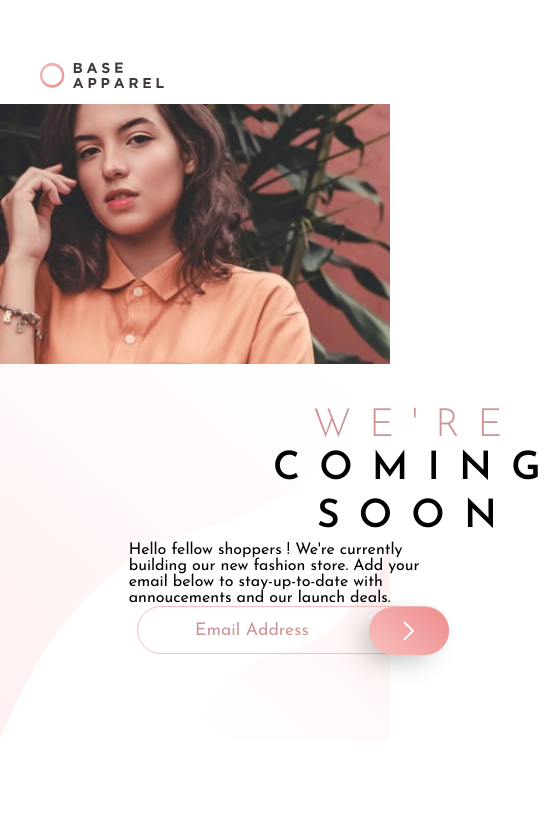
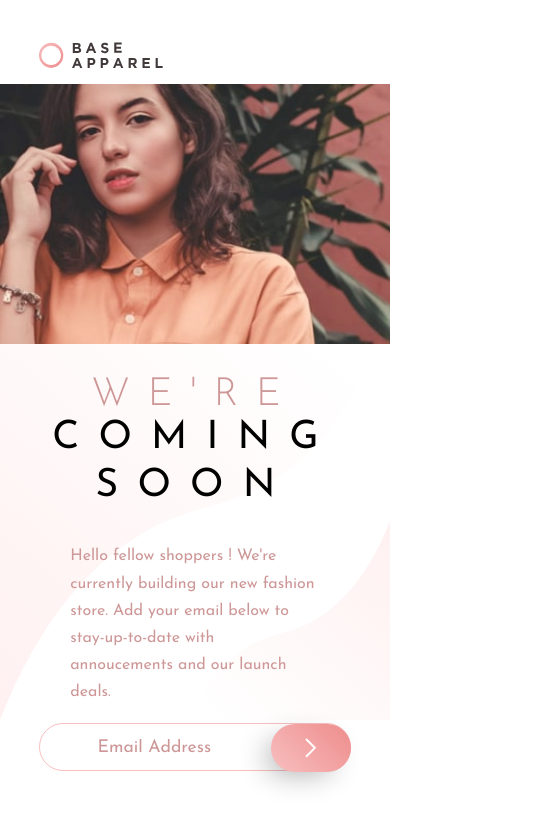
Before and after one commit to poloskanini/Challenge-2-final, a plain HTML site: page index.html in a window 390 px wide. Shown: the whole page, 560 px wide, since content can reach past the window. Drawn offline with Linux system fonts and the light colour scheme.

Commit message:
Good version

```diff
--- a/index.html
+++ b/index.html
@@ -14,9 +14,9 @@
             <div class="content">
                 <div class="description">
                     <div class="title-text">
-                        <h1 class="were">WE'RE</h1>
-                        <h1 class="coming">COMING</h1>
-                        <h1 class="soon">SOON</h1>
+                        <div class="were">WE'RE</div>
+                        <div class="coming">COMING</div>
+                        <div class="soon">SOON</div>
                     </div>
                     <div class="promo">
                     <p>Hello fellow shoppers ! We're currently building our new fashion store. Add your email below to stay-up-to-date with annoucements and our launch deals.</p>
--- a/style.css
+++ b/style.css
@@ -27,7 +27,7 @@ body {
     grid-template-columns: 1fr calc(100vh *(610/800));
     grid-template-rows: auto 1fr ;
     width: 100vw;
-    height: 100%;
+    height: 100vh;
 }
 .main {
     grid-row: 1 / 3;
@@ -39,20 +39,12 @@ body {
     /* padding: 0 50px; */
 }
 /* MAIN STYLE */
-.content {
-    display: flex;
-    flex-wrap: wrap;
-    align-items: center;
-    height: 100vh;
-    width: 50%;
-    /* margin: 10rem; */
-}
 .logo-container {
     grid-row: 1;
     grid-column: 1;
     height: 5vh;
     z-index: 2;
-    padding: 5vh 5vw;
+    padding: 5vh 10vw;
 }
 .logo {
     background-image: url(images/logo.svg);
@@ -60,41 +52,66 @@ body {
     background-size: contain;
     grid-row: 1;
     grid-column: 1;
-    height: 6vh;
+    height: 5vh;
     width: 100%;
+}
 
+.content {
+    display: flex;
+    flex-wrap: wrap;
+    /* flex-direction: column; */
+    align-items: center;
+    justify-content: center;
+    height: 100vh;
+    width: 60%;
+    margin: auto;
+    /* margin: 10rem; */
 }
 .description {
     display: flex;
     flex-wrap: wrap;
 }
 
+/* .title-text {
+    display: inline-block;
+    flex-wrap: wrap;
+    font-size: 2rem;
+    padding-left: 2vw;
+} */
+
 .title-text {
     display: flex;
-    flex-flow: column wrap;
+    flex-direction: column;
+    flex-wrap: wrap;
+    justify-content: center;
+    padding: 2rem 0;
+}
 
-}
-/*
+
+
 .were {
-    font-size: 5rem;
+    font-size: 4rem;
     font-weight: 300;
     letter-spacing: 1.1rem;
     color: var(--desaturated-red);
 }
-.coming,
+
+.coming {
+    font-size: 4rem;
+    letter-spacing: 1rem;
+}
 .soon {
-    font-size: 5rem;
-    line-height: 6rem;
+    font-size: 4rem;
     letter-spacing: 1.1rem;
+}
 
-    /* letter-spacing: 1.2rem; */
-}
 .promo {
     display: flex;
-    flex-direction: column;
+    flex-wrap: wrap;
     color: var(--desaturated-red);
     line-height: 1.7rem;
     padding: 2rem 0;
+    max-width: 80%;
 }
 .email {
     background-color: transparent;
@@ -110,7 +127,7 @@ body {
     width: 25rem;
     text-align: center;
     color: var(--grayish-blue);
-    margin-top: 2vh;
+    /* margin-top: 2vh; */
 }
 .email {
     display: inline-block;
@@ -144,6 +161,7 @@ body {
     transform: scale(1.1, 1.1);
     cursor: pointer;
 }
+/* Supprimer cadre bleu de l'input */
 input[type="text"]:focus {
     outline: none;
     color: var(--desaturated-red);
@@ -153,7 +171,7 @@ input[type="text"]:focus {
 .hero {
     background-image: url(images/hero-desktop.jpg);
     background-repeat: no-repeat;
-    background-size: contain;
+    background-size: cover;
     background-position: center;
     grid-row: 1 / 3;
     max-width: 50vw;
@@ -161,7 +179,7 @@ input[type="text"]:focus {
 
 /* MEDIA QUERIES */
 /* @media (max-width: 500px), screen and (orientation: portrait) { */
-@media screen and (max-width: 700px) {
+@media screen and (max-width: 800px) {
 
     .body {
         max-width: 100vw;
@@ -170,38 +188,41 @@ input[type="text"]:focus {
     .wrapper {
         display: grid;
         grid-template-columns: 1fr;
-        grid-template-rows: auto calc(100vw * (250 / 375)) 1fr;
+        grid-template-rows: auto calc(100vw * (250/375)) 1fr;
         height: 100vh;
         width: 100vw;
     }
     .main {
-        display: flex;
-        flex-direction: column;
-        align-items: center;
-        justify-content: center;
-        grid-row: 3 / 4;
+        grid-row: 3;
         grid-column: 1;
         background-image: url(images/bg-pattern-desktop.svg);
         background-repeat: no-repeat;
-        background-position: top;
+        background-size: 100%;
         z-index: 1;
+        /* padding: 0 50px; */
     }
     .content {
         grid-column: 1;
-        grid-row: 3 / 4;
+        grid-row: 3;
         display: flex;
-        flex-direction: column;
-        align-items: center;
-        max-width: 100vw;
+        flex-wrap: wrap;
+        align-items: flex-start;
+        /* flex-wrap: wrap; */
+        /* flex-direction: column; */
+        /* justify-content: center; */
         height: 100vh;
-        margin: auto;
-        margin-top: 5vh;
-        padding: 0;
+        /* width: 60%;
+        margin: auto; */
+        /* margin: 10rem; */
     }
 
     .description {
+        display: flex;
+    }
+    /* .description {
+
         grid-column: 1;
-        grid-row: 3 / 4;
+        grid-row: 3;
         display: flex;
         flex-direction: column;
         align-items: center;
@@ -210,13 +231,13 @@ input[type="text"]:focus {
         padding-left: 8vw;
         padding-right: 8vw;
         width: 100vw;
-    }
+    } */
 
     .title-text {
         display: flex;
-        flex-direction: wrap;
         align-items: center;
-        width: 10vw;
+        justify-content: center;
+        margin: auto;
     }
 
     .were {
@@ -232,13 +253,16 @@ input[type="text"]:focus {
         line-height: 3rem;
         letter-spacing: 1.2rem;
     }
-    .promotionnal {
-        width: 100%;
-        padding-top: 1.5rem;
+
+    .promo {
+        display: flex;
+        justify-content: center;
+        /* flex-wrap: wrap; */
+        align-items: center;
         color: var(--desaturated-red);
         line-height: 1.7rem;
-        font-size: 1rem;
-        margin-bottom: 2rem;
+        padding: 0;
+        margin: auto;
     }
 
 
@@ -253,9 +277,6 @@ input[type="text"]:focus {
     .logo-container {
         grid-row: 1;
         grid-column: 1;
-        z-index: 2;
-        margin-top: 20px;
-        margin-left: 20px;
         height: 7vh;
     }
     .logo {
@@ -267,29 +288,32 @@ input[type="text"]:focus {
     }
 
     .contact {
-        display: inline-block;
-        position: relative;
+        /* display: inline-block;
+        position: relative; */
         border-radius: 2rem;
         border: 1px solid hsl(0, 80%, 86%);
         text-align: center;
         color: var(--grayish-blue);
-        margin: 0;
+        margin-top: 1rem;
         padding: 0;
         min-width: 30vw;
         max-width: 80vw;
     }
     .email {
-        display: inline-block;
-        position: relative;
+        /* display: inline-block;
+        position: relative; */
         height: 2.9rem;
         border: var(--grayish-blue);
         font-size: 1.1rem;
+        width: 50vw;
         padding: 0;
-        width: 50vw;
+
     }
     .email::placeholder {
         color: var(--desaturated-red);
         font-family: 'Josefin Sans';
+        text-align: start;
+
     }
     .btn {
         position: absolute;
@@ -316,3 +340,56 @@ input[type="text"]:focus {
         color: var(--desaturated-red);
     }
 }
+
+@media (orientation: landscape) and (max-height: 500px) {
+    .title-text {
+        display: flex;
+        flex-direction: column;
+        flex-wrap: wrap;
+        justify-content: center;
+        padding-top: 4rem;
+        padding-bottom: 0;
+    }
+
+    .were {
+        font-size: 2rem;
+        font-weight: 300;
+        letter-spacing: 1.1rem;
+        color: var(--desaturated-red);
+    }
+
+    .coming {
+        font-size: 2rem;
+        letter-spacing: 1rem;
+    }
+    .soon {
+        font-size: 2rem;
+        letter-spacing: 1.1rem;
+    }
+
+    .promo {
+        display: flex;
+        flex-direction: column;
+        color: var(--desaturated-red);
+        line-height: 1.7rem;
+        padding-top: 1rem;
+        padding-bottom: 0;
+    }
+
+    .logo-container {
+        grid-row: 1;
+        grid-column: 1;
+        height: 7vh;
+        margin: 5vh 0;
+    }
+    .logo {
+
+        background-image: url(images/logo.svg);
+        background-repeat: no-repeat;
+        background-size: contain;
+        /* height: 6vh; */
+        padding: 5vh;
+    }
+
+
+}
```
Also changed, not shown: 1 other file.
